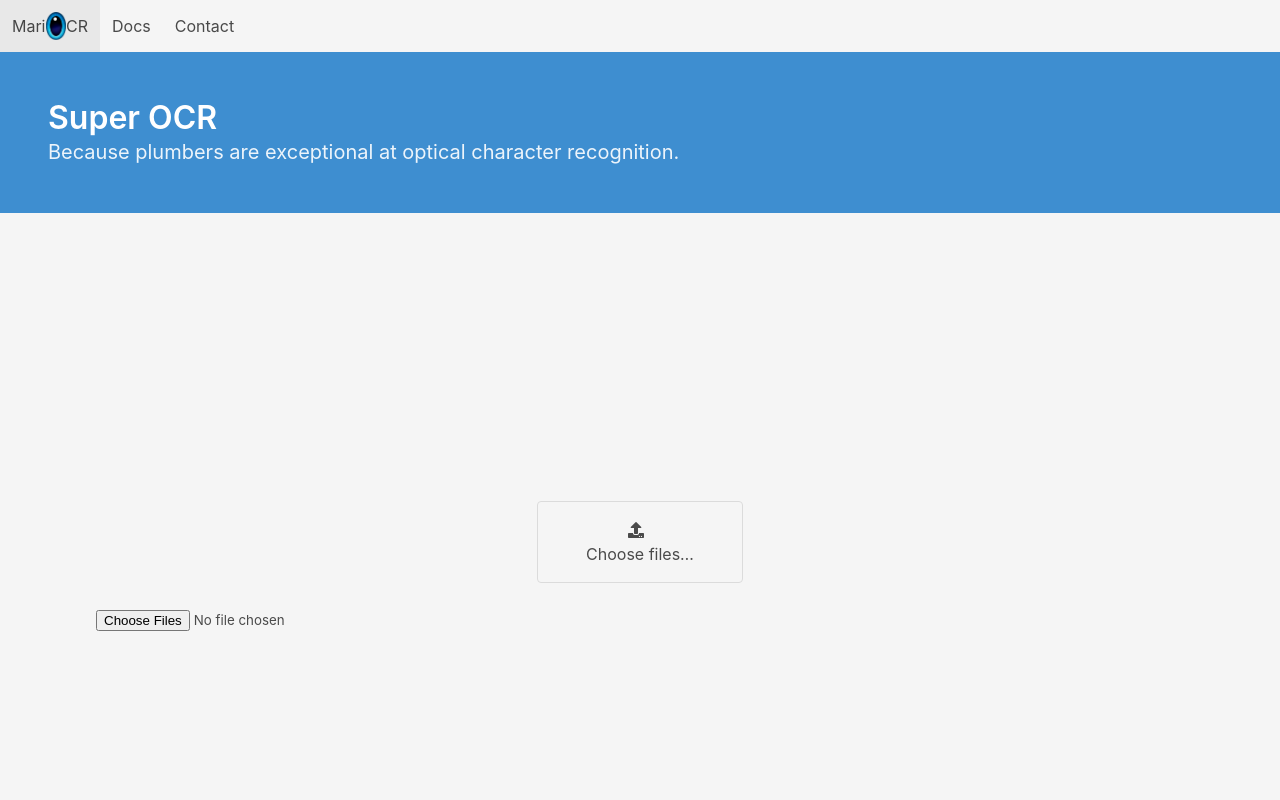
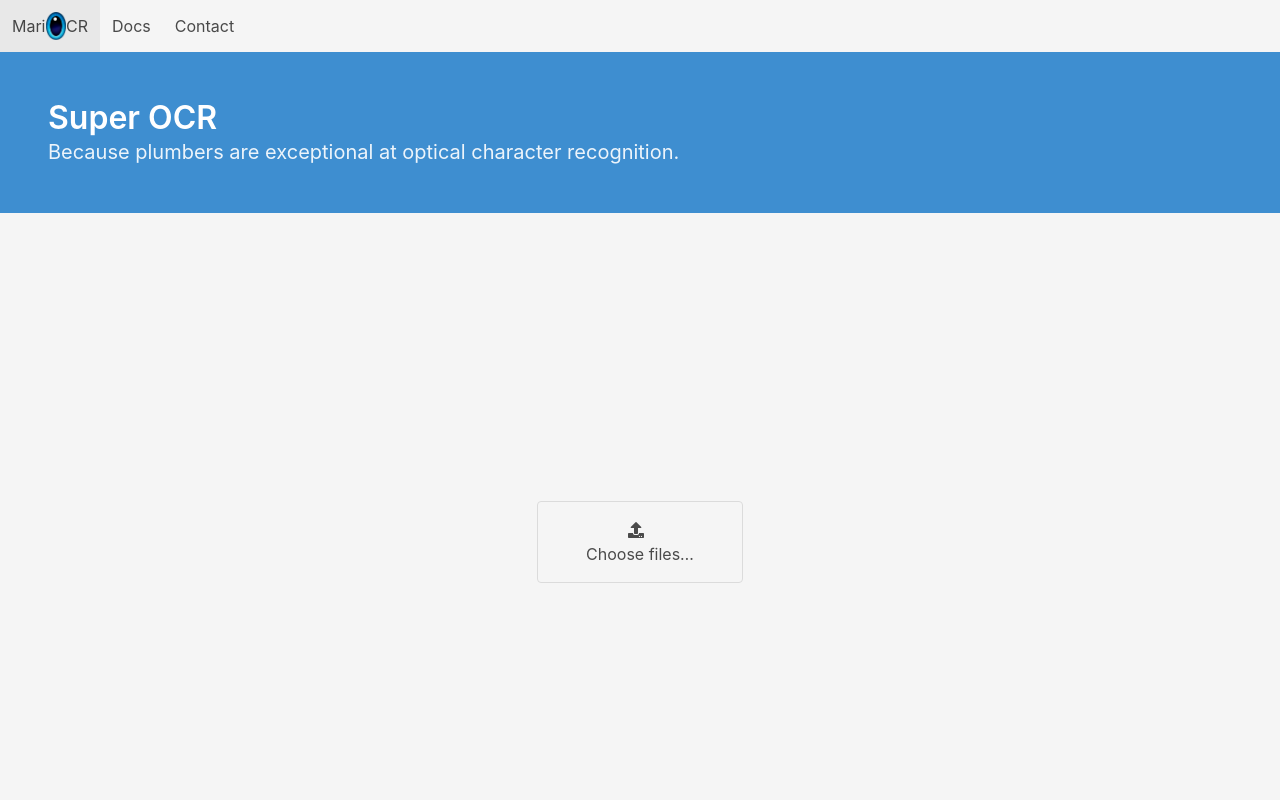
Before and after one commit to McClunatic/mariocr, a Vue app: page / in a window 1280 px wide. Shown: the top 800 px of the page. Built offline with nearby package versions, Linux system fonts and the light colour scheme.

Commit message:
Associate DocumentCanvases with selected PDFs

```diff
--- a/src/components/AppContent.vue
+++ b/src/components/AppContent.vue
@@ -2,13 +2,18 @@
   <section class="section is-large is-flex-grow-1 has-background-light">
     <file-upload-button class="mb-4" />
     <files-list />
-    <input type="file" multiple @change="testpdf">
-    <document-canvas v-if="pdfFile" :file="pdfFile" />
+    <document-canvas
+      v-for="pdfFile in pdfFiles"
+      :key="pdfFile.name"
+      :file="pdfFile"
+    />
   </section>
 </template>
 
 <script>
-import { defineComponent, onMounted, ref } from 'vue'
+import { computed, defineComponent } from 'vue'
+import { useStore } from 'vuex'
+import { key } from '../store'
 import FileUploadButton from './FileUploadButton.vue'
 import FilesList from './FilesList.vue'
 import DocumentCanvas from './DocumentCanvas.vue'
@@ -20,13 +25,10 @@ export default defineComponent({
     DocumentCanvas
   },
   setup() {
-    const pdfFile = ref(null)
+    const store = useStore(key)
+    const pdfFiles = computed(() => store.getters.pdfFiles)
 
-    async function testpdf(event) {
-      pdfFile.value = event.target.files[0]
-    }
-
-    return { pdfFile, testpdf }
-  },
+    return { pdfFiles }
+  }
 })
 </script>
```
